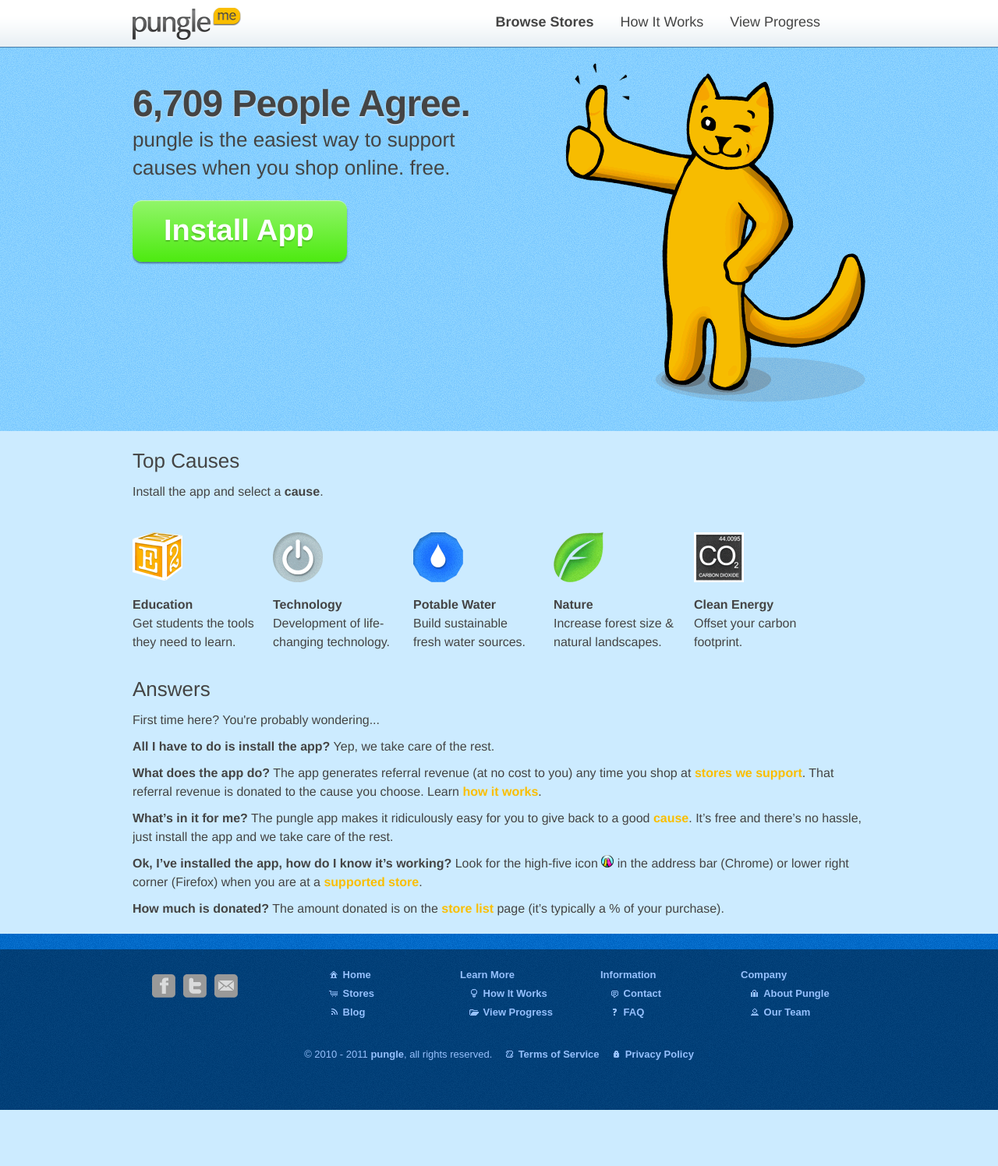
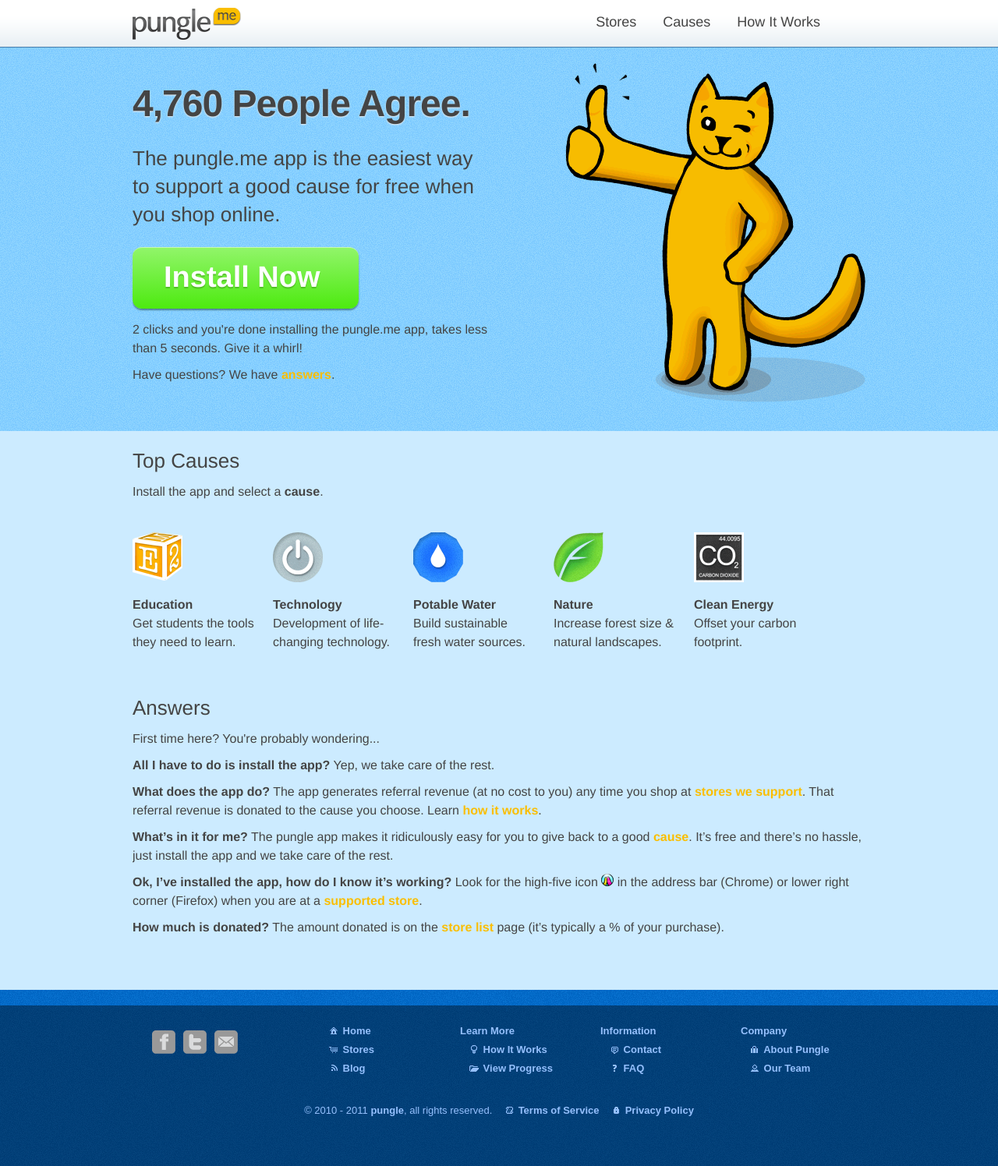
Before and after one commit to justinhammack/pungle-beta, a PHP site: page /about-us/ in a window 1280 px wide. Shown: the whole page at 78% size. Before the commit the page ends 1424 px from the top, so only its background shows below. Run offline with PHP 8.4, Linux system fonts and the light colour scheme; some libraries are stand-ins or nearby versions.

Commit message:
Updated pages for Install Now

```diff
--- a/core/pungle.js
+++ b/core/pungle.js
@@ -188,7 +188,7 @@ var pungle = (function ($) {
 	    // var storeHtml = 'uhm.. yeah. store not found. our bad?<br/><br/><a href="http://pungle.me/">go back to pungle.me</a><br/><br/>';
 
 	    // set the cause icon & add buttons
-        if (causeID >= 0 && causeID <= 6) {}
+        if (causeID >= 0 && causeID <= 4) {}
         else { causeID = 0; }
 
 	    // var causes = ["ca_emp_ico64x64.png","ca_water_ico64x64.png","ca_tech_ico64x64.png","ca_nature_ico64x64.png","ca_edu_ico64x64.png","ca_vacc_ico64x64.png","ca_energy_ico64x64.png"];
--- a/core/pungleCAUSES.json
+++ b/core/pungleCAUSES.json
@@ -1 +1 @@
-[3541,4194,3105,4521,3160]
+[3541,4194,3105,4521,3149]
--- a/core/style.css
+++ b/core/style.css
@@ -529,13 +529,40 @@ button {  width: auto; overflow: visible; }
       vertical-align: middle;
       display: inline-block;
       margin-bottom: 5px;
-      width: 195px;
+      width: 210px;
 	  }
-	  a.ctabutton { color: #FFF; }
-	  .ctabutton:hover {
+	  .ctabutton2 {
+      border-top: 1px solid #c7f9b4;
+      background: #4dea10;
+      background: -webkit-gradient(linear, left top, left bottom, from(#91f569), to(#4dea10));
+      background: -webkit-linear-gradient(top, #91f569, #4dea10);
+      background: -moz-linear-gradient(top, #91f569, #4dea10);
+      background: -ms-linear-gradient(top, #91f569, #4dea10);
+      background: -o-linear-gradient(top, #91f569, #4dea10);
+      padding: 15px 30px 19px 30px;
+      -webkit-border-radius: 8px;
+      -moz-border-radius: 8px;
+      border-radius: 8px;
+      -webkit-box-shadow: rgba(0,0,0,1) 0 2px 2px;
+      -moz-box-shadow: rgba(0,0,0,.4) 0 2px 2px;
+      box-shadow: rgba(0,0,0,.4) 0 2px 2px;
+      text-shadow: rgba(0,0,0,.2) 0 2px 1px;
+      color: white;
+      font-size: 24px;
+      font-family: Helvetica, Arial, Sans-Serif;
+      font-weight: bold;
+      text-decoration: none;
+      vertical-align: middle;
+      display: inline-block;
+      margin-bottom: 5px;
+      width: 180px;
+      text-align: center;
+	  }
+	  a.ctabutton, a.ctabutton2 { color: #FFF !important; }
+	  .ctabutton:hover, .ctabutton2:hover {
 	     border-top-color: #69f700;
 	     background: #5ede00;
-	     color: #f6ffee;
+	     color: #f6ffee !important;
 	     cursor: pointer;
 	   }
 
--- a/include/footer.php
+++ b/include/footer.php
@@ -89,3 +89,24 @@
             s.parentNode.insertBefore(g, s);
         })(document, 'script');
     </script>
+
+    <!-- Grab Google CDN's jQuery. fall back to local if necessary -->
+  	<script src="https://ajax.googleapis.com/ajax/libs/jquery/1.6.1/jquery.min.js" type="text/javascript"></script>
+  	<script>!window.jQuery && document.write('<script src="/core/libs/jquery.min.js" type="text/javascript"><\/script>')</script>
+    <script src="/core/libs/jquery.browser.min.js"></script>
+
+    <script type="text/javascript">
+  	    $(document).ready(function(){
+
+          if($.browser.name == 'chrome') {
+            $("#extInstall").attr('href', 'http://pungle.me/extensions/chrome1.0.5.crx');
+          } else if ($.browser.name == 'firefox') {
+            $("#extInstall").attr('href', 'http://pungle.me/extensions/firefox0.5.24.xpi');
+          } else {
+            $('#extInstall').click(function() {
+              alert('Sorry, we only support Chrome & Firefox.');
+            });
+          }
+
+  	    });
+  	</script>
--- a/include/nav.php
+++ b/include/nav.php
@@ -26,14 +26,14 @@
 			<nav>
 				<ul class="navigation">
 					<li>
-					    <a class="navAnvil" title="Browse available stores." href="/shop/">Browse Stores</a>
+					    <a title="Browse available stores." href="/shop/">Stores</a>
 			    </li>
+			    <li>
+	          <a <?php if ($pfile=="npos.php") { ?>class="subSelected"<?php } ?> href="/cause-portfolio/" title="See the difference Punglers have made.">Causes</a>
+	        </li>
 			    <li>
 		        <a <?php if ($pfile=="sogood.php") { ?>class="subSelected"<?php } ?> href="/how-it-works/" title="Check out how it works.">How It Works</a>
 		      </li>
-		      <li>
-	          <a <?php if ($pfile=="npos.php") { ?>class="subSelected"<?php } ?> href="/cause-portfolio/" title="See the difference Punglers have made.">View Progress</a>
-	        </li>
 				    <!-- <li class="parentNav">
 					    <a href="/how-it-works/">Learn More</a>
 					    <ul>
--- a/index.php
+++ b/index.php
@@ -64,11 +64,16 @@
 
 	        <div class="col col_8 align_left">
 	            <br/>
-	            <h1>6,709 people agree.</h1>
-	            <h3>pungle is the easiest way to support causes when you shop online. free.</h3>
+	            <h1 id="pungleCount">6,709 people agree.</h1>
 	            <br/>
-	            <a id="extInstall" class="ctabutton" href="#">Install App</a>
+	            <h3>The pungle.me app is the easiest way to support a good cause for free when you shop online.</h3>
 	            <br/>
+	            <a id="extInstall" class="ctabutton" href="#">Install Now</a>
+	            <br/>
+	            <p>
+	               2 clicks and you're done installing the pungle.me app, takes less than 5 seconds. Give it a whirl!
+	            </p>
+	            <p>Have questions? We have <a href="#scrollAnswers">answers</a>.</p>
 	        </div>
 
 	        <div class="col col_8 align_right">
@@ -126,7 +131,8 @@
 		</div>
 
 		<div class="row">
-		  <div class="col col_16">
+		  <div class="col col_16" id="gotAnswers">
+		    <br/>
 		    <h3>Answers</h3>
 		    <p>First time here? You're probably wondering...</p>
 		    <p><strong>All I have to do is install the app?</strong> Yep, we take care of the rest.</p>
@@ -134,6 +140,7 @@
 		    <p><strong>What’s in it for me?</strong> The pungle app makes it ridiculously easy for you to give back to a good <a href="/cause-portfolio/">cause</a>. It’s free and there’s no hassle, just install the app and we take care of the rest.</p>
 		    <p><strong>Ok, I’ve installed the app, how do I know it’s working?</strong> Look for the high-five icon <img src="/images/icon.png" alt="pungle icon"> in the address bar (Chrome) or lower right corner (Firefox) when you are at a <a href="/shop/">supported store</a>.</p>
 		    <p><strong>How much is donated?</strong> The amount donated is on the <a href="/shop/">store list</a> page (it’s typically a % of your purchase).</p>
+		    <br/><br/>
 		  </div>
 		</div>
 
@@ -143,31 +150,39 @@
 
 <?php require("include/footer.php"); ?>
 
-	<!-- Grab Google CDN's jQuery. fall back to local if necessary -->
-	<script src="https://ajax.googleapis.com/ajax/libs/jquery/1.5.0/jquery.min.js" type="text/javascript"></script>
-	<script>!window.jQuery && document.write('<script src="/core/libs/jquery.min.js" type="text/javascript"><\/script>')</script>
-  <script src="core/libs/jquery.browser.min.js"></script>
+
 
 	<script type="text/javascript">
+	    function addCommas(nStr) {
+      	nStr += '';
+      	x = nStr.split('.');
+      	x1 = x[0];
+      	x2 = x.length > 1 ? '.' + x[1] : '';
+      	var rgx = /(\d+)(\d{3})/;
+      	while (rgx.test(x1)) {
+      		x1 = x1.replace(rgx, '$1' + ',' + '$2');
+      	}
+      	return x1 + x2;
+      }
+
 	    $(document).ready(function(){
+        var pCauses = [];
+        var pCount = 0;
 
-        if($.browser.name == 'chrome') {
-          $("#extInstall").attr('href', 'http://pungle.me/extensions/chrome1.0.5.crx');
-        } else if ($.browser.name == 'firefox') {
-          $("#extInstall").attr('href', 'http://pungle.me/extensions/firefox0.5.24.xpi');
-        } else {
-          $('#extInstall').click(function() {
-            alert('Sorry, we only support Chrome & Firefox.');
-          });
-        }
+        $.ajax({ url: '/core/pungleCAUSES.json', dataType: 'json', async: false, success: function(data) { pCauses = data.slice(); } });
 
+        $.each(pCauses, function(index){
+            pCauses[index] -= 2750;
+            pCount += pCauses[index];
+        });
 
-        $('.readMoreButton, .readMoreImage').click(function(){
+        $('#pungleCount').html(addCommas(pCount) + ' People Agree.');
+
+        $('a[href=#scrollAnswers]').click(function(){
 				  $('html, body').animate({
-				    scrollTop: $("#whatispungle").offset().top
+				    scrollTop: $("#gotAnswers").offset().top
 				  }, 800);
 			  });
-
 	    });
 	</script>
 
--- a/sogood.php
+++ b/sogood.php
@@ -87,7 +87,10 @@
 
     <div id="subheader" class="clearfix">
         <div class="row">
-            <div class="col col_16"><h1 style="display: inline-block"><b>How</b> it Works</h1></div>
+            <div class="col col_16">
+              <a id="extInstall" class="ctabutton2 right" href="#">Install Now</a>
+              <h1 style="display: inline-block"><b>How</b> it Works</h1>
+            </div>
         </div>
     </div>
 
```
Also changed, not shown: anvil.php (+8 -7 lines), npos.php (+4 -5 lines).
